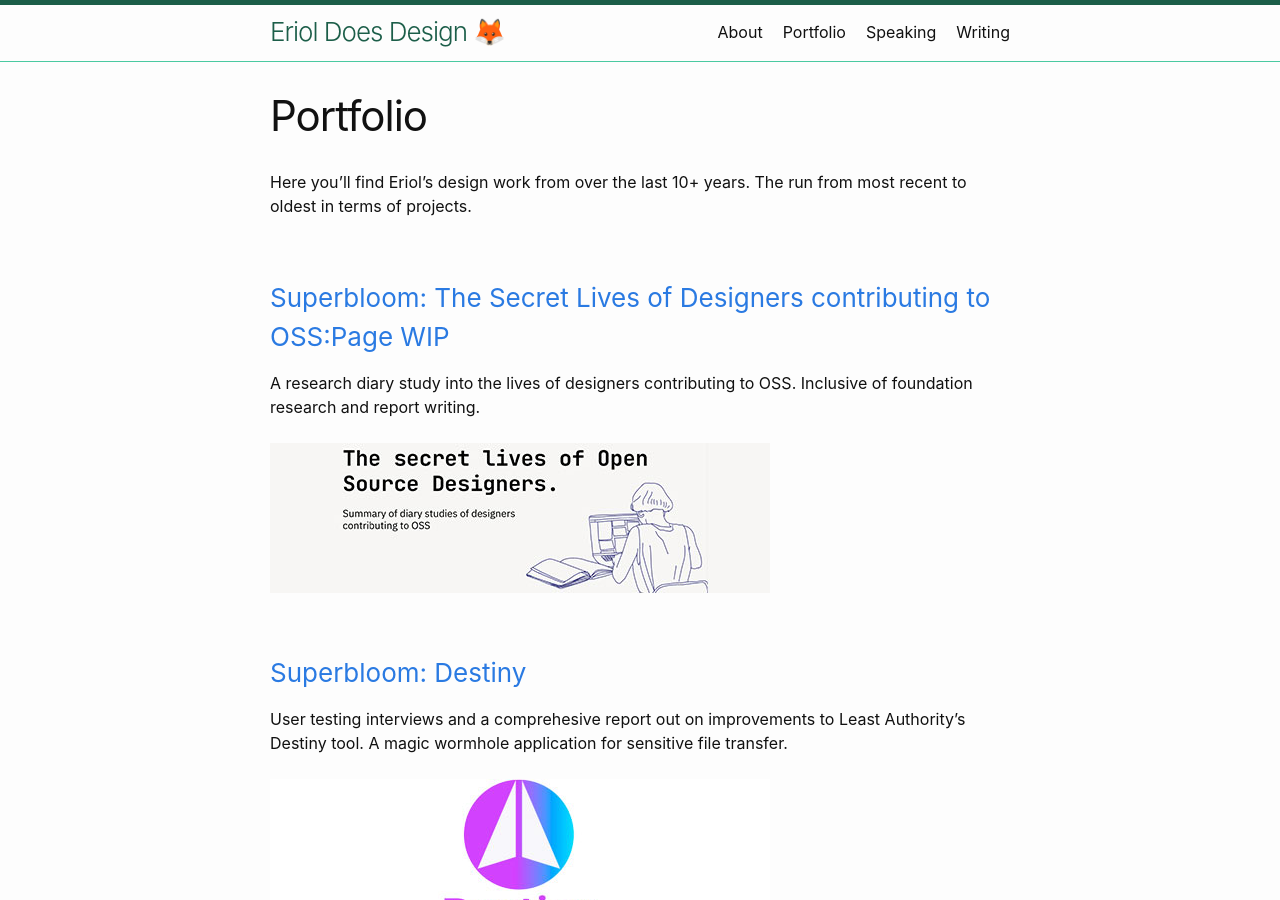
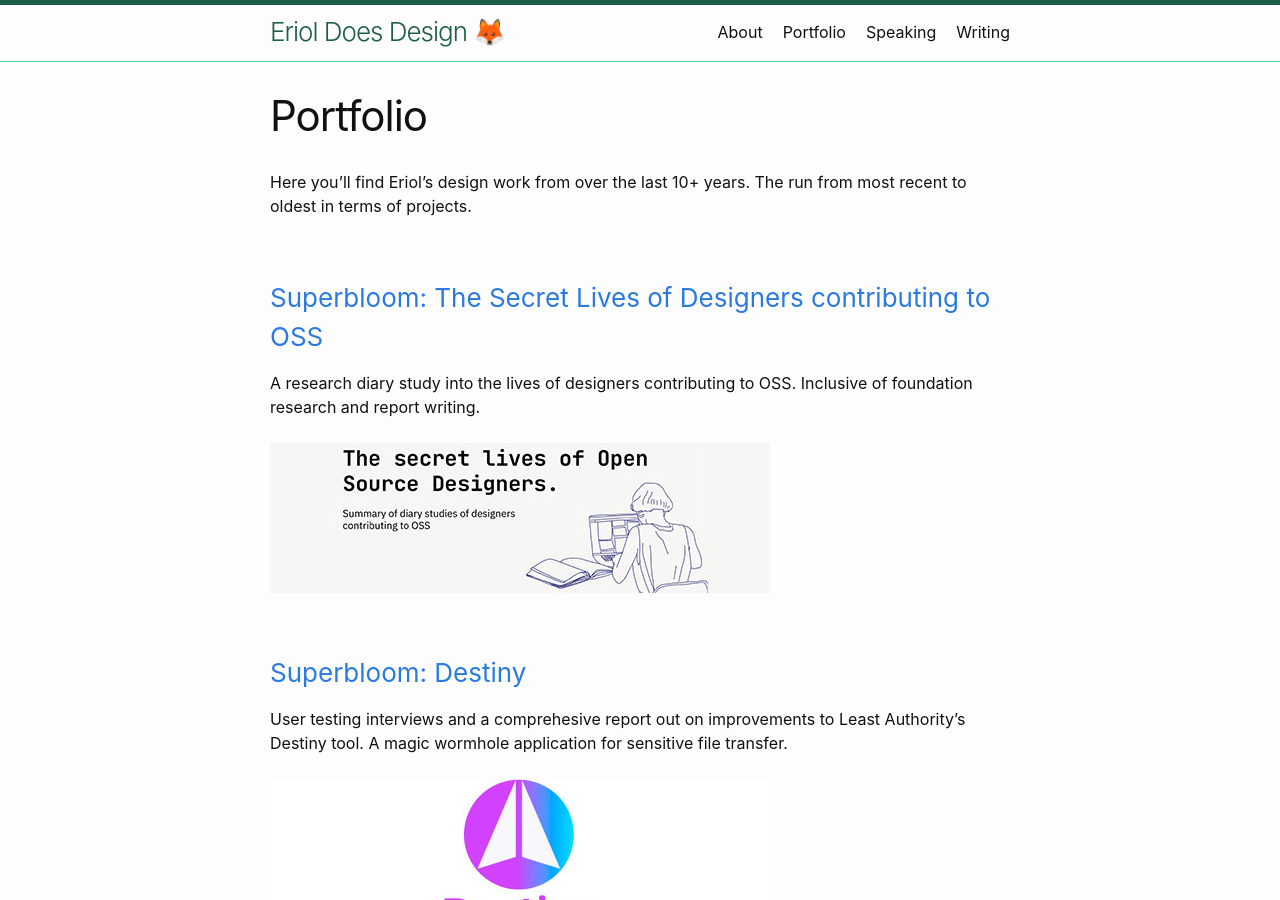
Before and after one commit to Erioldoesdesign/erioldoesdesign.github.io, a Jekyll site: the page built from portfolio.md, in a window 1280 px wide and 900 px high. Built offline with Jekyll 4.4.1, drawn with Linux system fonts in a browser that asks for light colours.

Commit message:
Update portfolio.md

```diff
--- a/portfolio.md
+++ b/portfolio.md
@@ -6,7 +6,7 @@
 
 Here you'll find Eriol's design work from over the last 10+ years. The run from most recent to oldest in terms of projects.
 
-### [Superbloom: The Secret Lives of Designers contributing to OSS:Page WIP](https://erioldoesdesign.github.io/portfolio/2023/11/24/design-in-oss.html)
+### [Superbloom: The Secret Lives of Designers contributing to OSS](https://erioldoesdesign.github.io/portfolio/2023/11/24/design-in-oss.html)
 A research diary study into the lives of designers contributing to OSS. Inclusive of foundation research and report writing.
 <br />
 <br />
```
